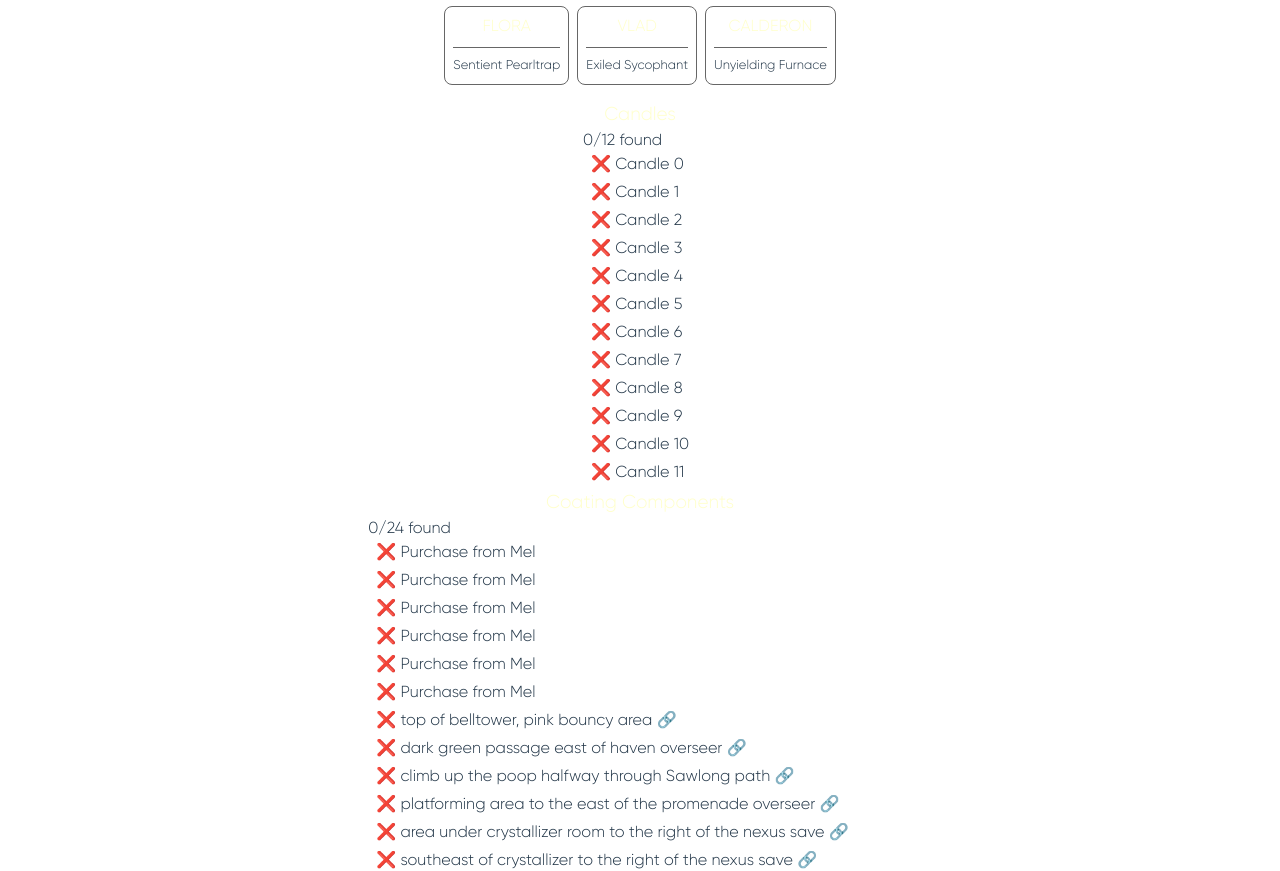
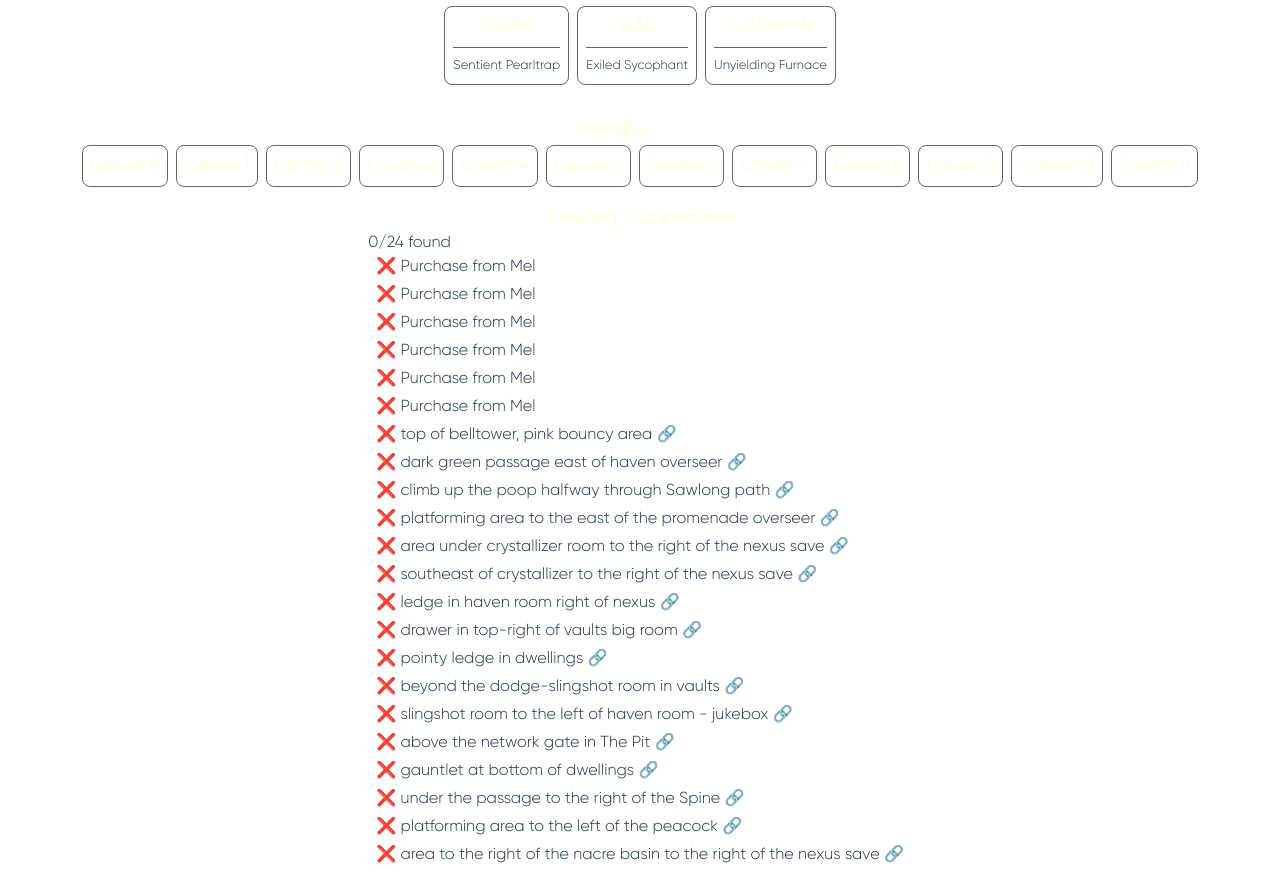
Before and after one commit to The-Black-Lodge/mio-save-analyzer, a React (Vite) app: page / in a window 1280 px wide. Shown: the part 1142-2013 px from the top of the page. Built offline with nearby package versions, Linux system fonts and the light colour scheme; the HTML template or start-up script is replaced by a standard one.

Commit message:
candles styling

```diff
--- a/src/components/Candles.jsx
+++ b/src/components/Candles.jsx
@@ -1,45 +1,68 @@
 import useSaveProvider from "../hooks/useSaveProvider"
 
 const CANDLES_MAX = 12
+const CANDLE_INDICES = Array.from({ length: CANDLES_MAX }, (_, i) => i)
+
+const CandleCard = ({ label, acquired, url }) => {
+  return (
+    <div
+      style={{
+        border: acquired ? "1px solid #ffc" : "1px solid #666",
+        padding: "0.5rem",
+        borderRadius: "0.5rem",
+        textAlign: "center",
+      }}
+    >
+      <h4>{label}</h4>
+      {url ? (
+        <a
+          href={url}
+          target="_blank"
+          rel="noopener noreferrer"
+        >
+          🔗
+        </a>
+      ) : null}
+    </div>
+  )
+}
 
 const Candles = () => {
   const { playerStats, collectibles } = useSaveProvider()
-  const candlesCount = playerStats?.candlesCount ?? 0
   const candlesAcquired = playerStats?.candlesAcquired ?? []
   const candles = collectibles?.candles ?? {}
 
   return (
-    <div>
-      <h3>Candles</h3>
-      <p>
-        {candlesCount}/{CANDLES_MAX} found
-      </p>
-      <ul>
-        {Array.from({ length: 12 }, (_, i) => {
+    <div style={{ padding: "1rem" }}>
+      <h3>
+        Candles{" "}
+        <span style={{ color: "white" }}>
+          ({candlesAcquired.length}/{CANDLES_MAX})
+        </span>
+      </h3>
+      <div
+        style={{
+          display: "flex",
+          flexWrap: "wrap",
+          gap: "0.5rem",
+          justifyContent: "center",
+        }}
+      >
+        {CANDLE_INDICES.map((i) => {
           const info = candles[String(i)] ?? {}
-          const description = info.description ?? ""
+          const description = info.description ?? `Candle ${i}`
           const url = info.url ?? ""
           const acquired = candlesAcquired.includes(i)
-
           return (
-            <li key={i} style={{ marginBottom: "0.25rem" }}>
-              {acquired ? "✅" : "❌"} {description}
-              {url ? (
-                <>
-                  {" "}
-                  <a
-                    href={url}
-                    target="_blank"
-                    rel="noopener noreferrer"
-                  >
-                    🔗
-                  </a>
-                </>
-              ) : null}
-            </li>
+            <CandleCard
+              key={i}
+              label={description}
+              acquired={acquired}
+              url={url}
+            />
           )
         })}
-      </ul>
+      </div>
     </div>
   )
 }
```
